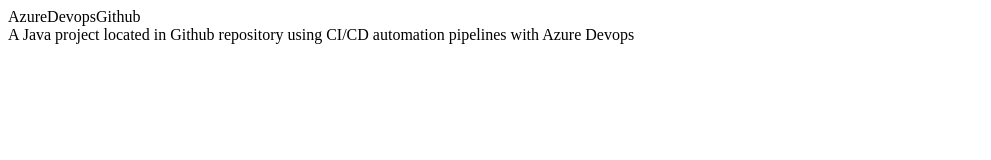
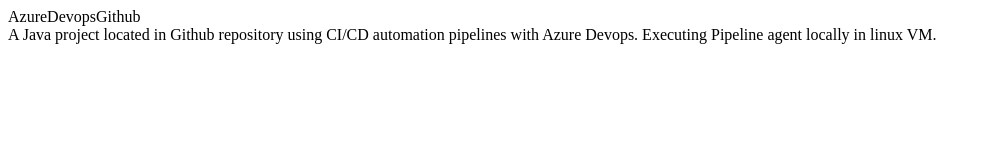
Before and after one commit to melghazi99/AzureDevopsGithub, a plain HTML site: page index.html in a window 1280 px wide. Shown: the whole page, without its empty margins (0-991 px from the left). Drawn offline with Linux system fonts and the light colour scheme.

Commit message:
Update index.html

```diff
--- a/index.html
+++ b/index.html
@@ -4,7 +4,8 @@
     </head>
     <body>
         <div>
-            A Java project located in Github repository using CI/CD automation pipelines with Azure Devops
+            A Java project located in Github repository using CI/CD automation pipelines with Azure Devops.
+            Executing Pipeline agent locally in linux VM.
         </div>
     </body>
 </html>
```
